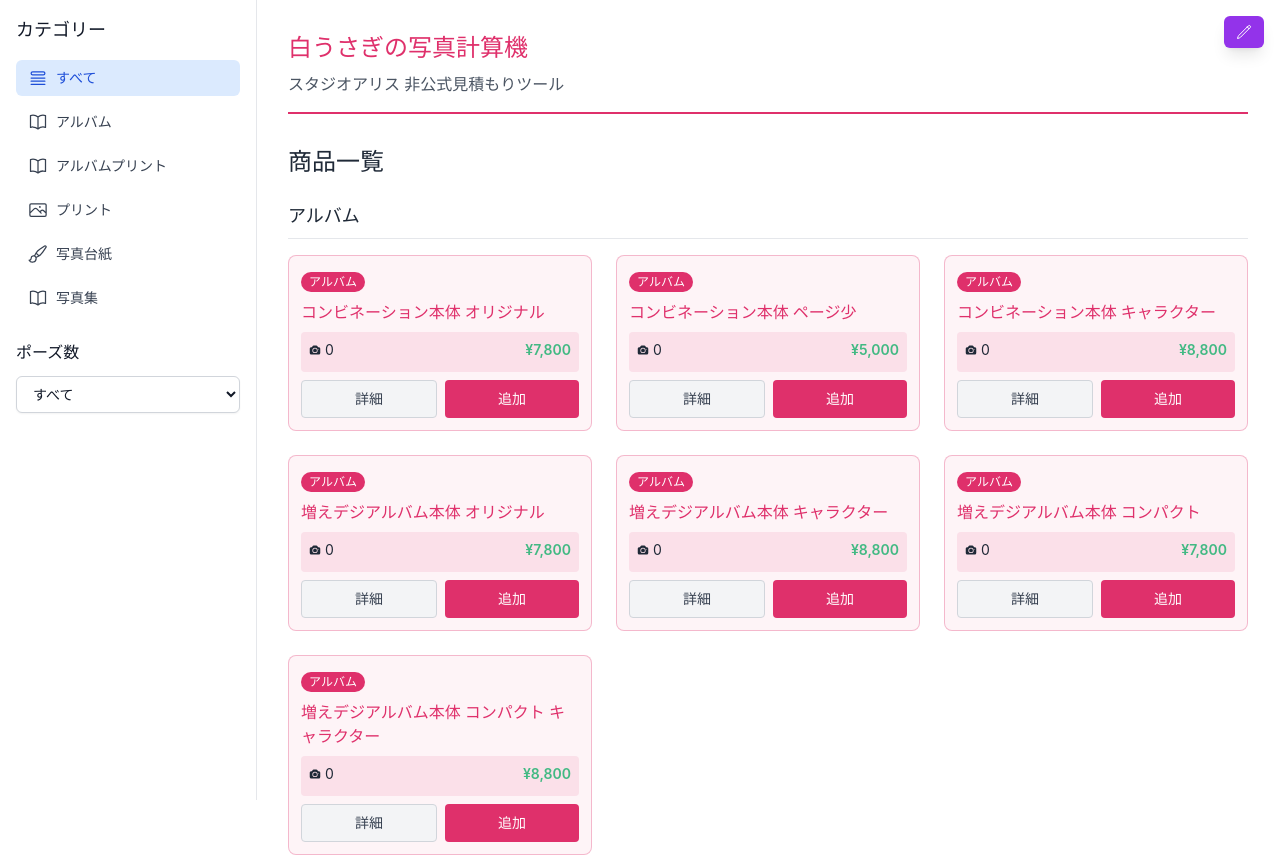
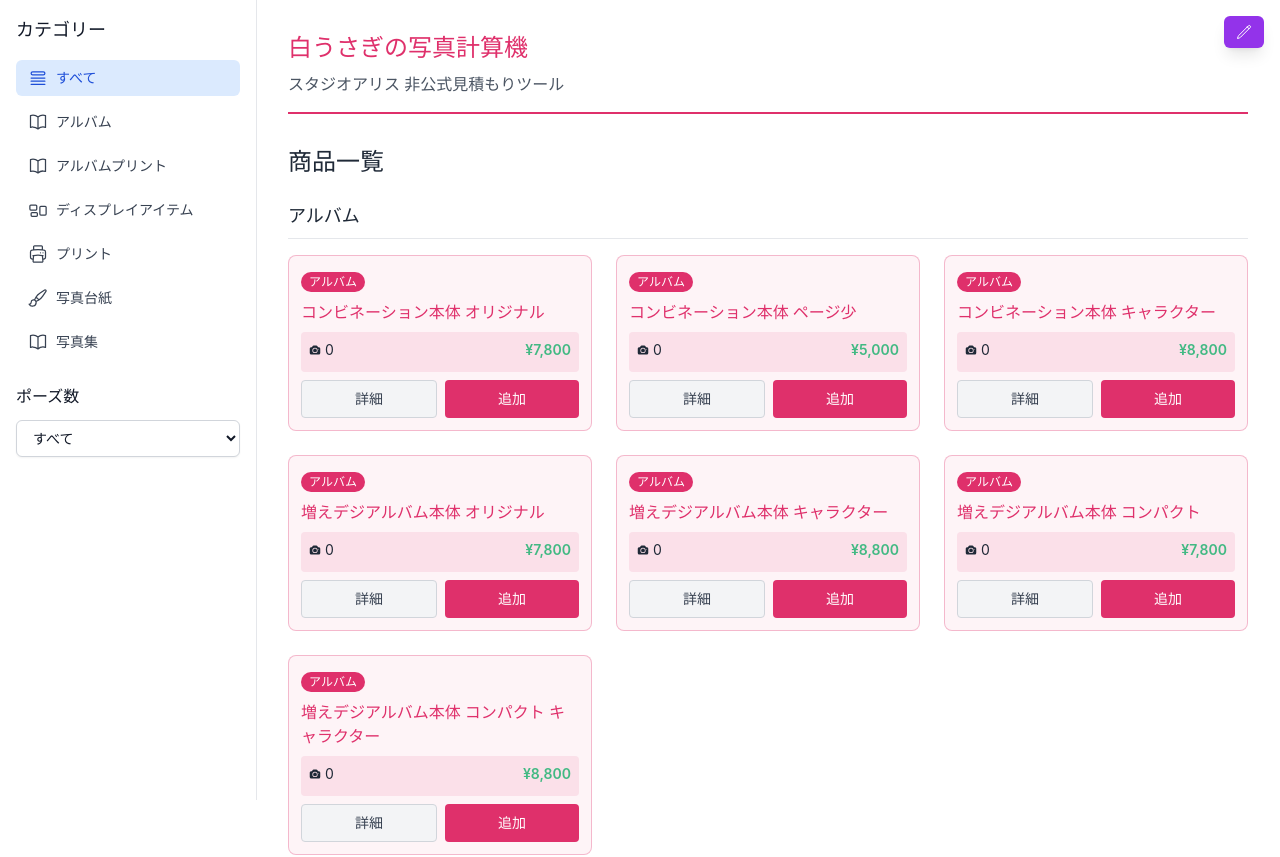
Before and after one commit to kiwi-26/photo-studio-price-calculator, a Vue app: page / in a window 1280 px wide. Shown: the top 857 px of the page. Built offline with nearby package versions, Linux system fonts and the light colour scheme.

Commit message:
カテゴリ、商品を追加

```diff
--- a/src/assets/categories.ts
+++ b/src/assets/categories.ts
@@ -6,7 +6,9 @@
   PaintBrushIcon,
   FaceSmileIcon,
   GiftIcon,
-  SparklesIcon
+  SparklesIcon,
+  RectangleGroupIcon,
+  PrinterIcon
 } from '@heroicons/vue/24/outline';
 
 export interface Category {
@@ -29,7 +31,7 @@
   ['print', {
     id: 'print',
     name: 'プリント',
-    icon: PhotoIcon,
+    icon: PrinterIcon,
     shortName: 'プリント'
   }],
   ['album', {
@@ -55,6 +57,12 @@
     name: '写真台紙',
     icon: PaintBrushIcon,
     shortName: '写真台紙'
+  }],
+  ['display-item', {
+    id: 'display-item',
+    name: 'ディスプレイアイテム',
+    icon: RectangleGroupIcon,
+    shortName: 'ディスプレイ'
   }]
 ]);
 
--- a/src/assets/products.ts
+++ b/src/assets/products.ts
@@ -578,5 +578,53 @@
     "description": "デザイン台紙 ポエム付き 2ページ/2カット+2名ポエム",
     "photoCount": 2,
     "price": 21780
+  },
+  {
+    "name": "フォトパネ 1カット キャビネ",
+    "categoryId": "display-item",
+    "description": "キャビネサイズのパネル",
+    "price": 7000,
+    "photoCount": 1,
+    "id": 74
+  },
+  {
+    "name": "フォトパネ 1カット 半切",
+    "categoryId": "display-item",
+    "description": "半切サイズのパネル",
+    "price": 14000,
+    "photoCount": 1,
+    "id": 75
+  },
+  {
+    "name": "フォトパネ 1カット 全紙",
+    "categoryId": "display-item",
+    "description": "全紙サイズのパネル",
+    "price": 19000,
+    "photoCount": 1,
+    "id": 76
+  },
+  {
+    "name": "フォトパネ 3カット ワイド",
+    "categoryId": "display-item",
+    "description": "ワイドサイズのパネル",
+    "price": 14000,
+    "photoCount": 3,
+    "id": 77
+  },
+  {
+    "name": "フォトパネ 3カット 半切",
+    "categoryId": "display-item",
+    "description": "半切サイズのパネル",
+    "price": 19000,
+    "photoCount": 3,
+    "id": 78
+  },
+  {
+    "name": "フォトパネ 3カット 全紙",
+    "categoryId": "display-item",
+    "description": "全紙サイズのパネル",
+    "price": 26000,
+    "photoCount": 3,
+    "id": 79
   }
 ];
```
